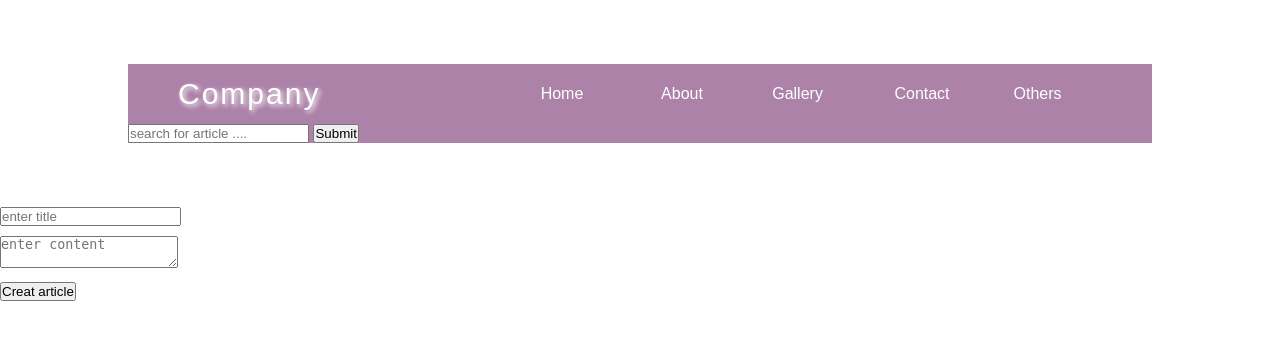
After one commit to ahmadcasper2018/campos, a Django app: page /articles/create/ in a window 1280 px wide. The commit adds this page. Shown: the top 340 px of the page. Run offline with Django 4.2, Linux system fonts and the light colour scheme; the visitor is signed in with stand-in values (Sample User, id 1).

Commit message:
feat: templates

```diff
--- /dev/null
+++ b/templates/articles/create.html
@@ -0,0 +1,33 @@
+{% extends 'base.html' %}
+
+
+{% block content %}
+
+
+    {% if not created %}
+
+    <form action="{% url 'articles:create' %}" method="post">
+        {% csrf_token %}
+        <div style="margin-top: 20px">
+             <input type="text" name="title" placeholder="enter title"/>
+        </div>
+       <div style="margin-top: 10px">
+              <textarea name="content" placeholder="enter content"></textarea>
+       </div>
+
+        <button style="margin-top: 10px" type="submit">Creat article</button>
+
+    </form>
+
+    {% else %}
+    <a href="{% url 'articles:article_detail'  article.id  %}">
+    {{ article.title }}
+    </a>
+    {% endif %}
+
+
+
+
+
+
+{% endblock content %}
--- a/templates/base.html
+++ b/templates/base.html
@@ -4,8 +4,198 @@
     <meta charset="UTF-8">
     <title>Title</title>
 </head>
+<style>
+    * {
+        margin: 0;
+        padding: 0;
+    }
+
+
+    body {
+        font-family: 'Raleway', sans-serif;
+    }
+
+    #ribbon {
+        position: absolute;
+        background-color: red;
+        color: white;
+        top: 40px;
+        left: -30px;
+        width: 160px;
+        transform: rotate(-45deg);
+        text-align: center;
+    }
+
+    #container {
+        position: relative;
+        width: 80%;
+        margin: 5% auto;
+        background-color: #ad82a9;
+        box-shadow: -2px -2px 5px white, 2px -2px 5px white;
+    }
+
+    #container > nav {
+        width: 100%;
+        display: flex;
+        max-height: 60px;
+    }
+
+    #logo {
+        line-height: 60px;
+        font-size: 30px;
+        padding: 0 50px;
+        color: white;
+        width: 40%;
+        letter-spacing: 2px;
+        text-shadow: 2px 2px 5px;
+    }
+
+    #container > nav > ul {
+        margin: 0;
+        paddding: 0;
+        list-style-type: none;
+        display: flex;
+        position: absolute;
+        right: 50px;
+        /*   min-width:60%; */
+    }
+
+    #container > nav > ul > li {
+        line-height: 60px;
+        margin: 0 0px;
+        padding: 0;
+        text-align: center;
+        display: inline-block;
+
+        /*   background-color:green; */
+        min-width: 120px;
+
+    }
+
+    #container > nav > ul > li > a {
+        position: relative;
+        /*   background-color:red; */
+        margin: 0 20px;
+        color: white;
+    }
+
+    #container > nav > ul > li:hover {
+        border-bottom: 2px solid white;
+        background-color: #0088ff;
+    }
+
+    #container > nav > ul > .dropdown:hover {
+        border-bottom: none;
+    }
+
+    #container > nav > ul > .dropdown:hover > .dd {
+        display: block;
+    }
+
+    .dropdown:hover > a .fa-caret-down {
+        display: none;
+    }
+
+    a {
+        text-decoration: none;
+
+    }
+
+    #container > nav > ul > li > div {
+        position: absolute;
+        padding: 0 10px;
+
+        background-color: black;
+        display: none;
+        background-color: aliceblue;
+        min-width: 100px;
+    }
+
+    #container > nav > ul > li > div > ul {
+        margin: 0px 0 10px 0;
+        padding: 0;
+        list-style: none;
+    }
+
+    #u_a_c {
+        position: relative;
+        width: 100%;
+        /*   background-color:red; */
+    }
+
+    #up_arrow {
+        position: relative;
+        width: 20px;
+        height: 20px;
+        left: 42%;
+        top: -10px;
+        background-color: aliceblue;
+        transform: rotate(45deg);
+    }
+
+    #container > nav > ul > li > div > ul > li:hover {
+        background-color: rgba(0, 0, 0, 0.2);
+    }
+
+    #container > nav > ul > li > div > ul > li > a {
+        padding: 5px;
+        color: black;
+    }
+
+    {% block extra_css %}
+    {% endblock extra_css %}
+</style>
 <body>
-<nav> Main Navbar</nav>
+
+<div>
+    <div id="container">
+
+        <nav>
+            <div id="logo">
+                Company
+            </div>
+            <ul>
+                <li><a href="#">Home</a></li>
+                <li><a href="#">About</a></li>
+                <li class="dropdown" onmouseover="hover(this);" onmouseout="out(this);"><a href="#">Gallery &nbsp;<i
+                        class="fa fa-caret-down"></i></a>
+                    <div class="dd">
+                        <div id="up_arrow"></div>
+                        <ul>
+
+                            <li><a href="#">2019</a></li>
+                            <li><a href="#">2018</a></li>
+                            <li><a href="#">2017</a></li>
+                        </ul>
+                    </div>
+                </li>
+                <li><a href="#">Contact</a></li>
+                <li class="dropdown"><a href="#">Others &nbsp;<i class="fa fa-caret-down"></i> </a>
+                    <div class="dd">
+                        <div id="u_a_c">
+                            <div id="up_arrow"></div>
+                        </div>
+                        <ul>
+
+                            <li><a href="#">DOCS</a></li>
+                            <li><a href="#">API</a></li>
+                            <li><a href="#">PROJECTS</a></li>
+                        </ul>
+                    </div>
+            </ul>
+
+        </nav>
+        <div>
+            <form action="{% url 'articles:article_search' %}" method="get">
+                <input type="text" name="q" placeholder="search for article ....">
+                <input type="submit">
+
+            </form>
+        </div>
+    </div>
+</div>
+
+
 {% block content %}
 {% endblock content %}
 </body>
```
Also changed, not shown: templates/articles/article_detail.html (added, +9 -0 lines), templates/articles/article_search.html (added, +8 -0 lines), templates/articles/articles_list.html (added, +39 -0 lines).
